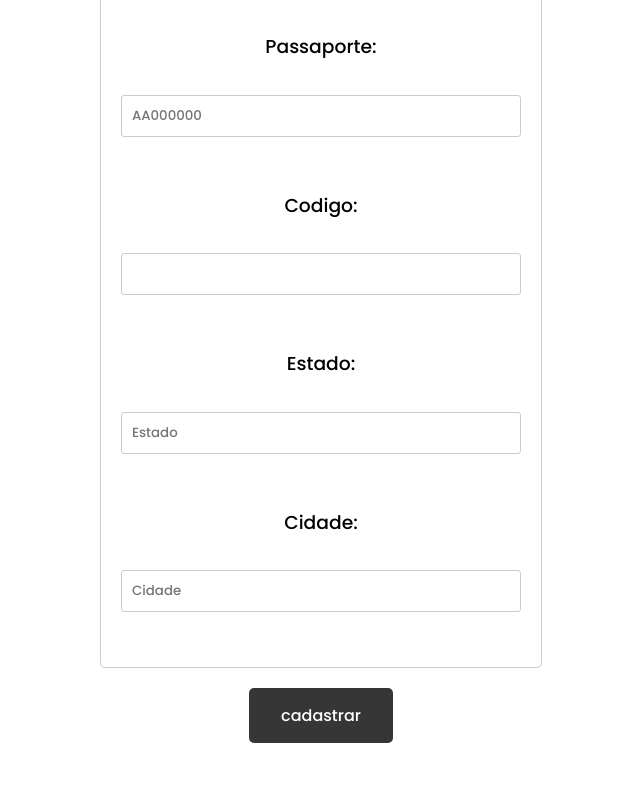
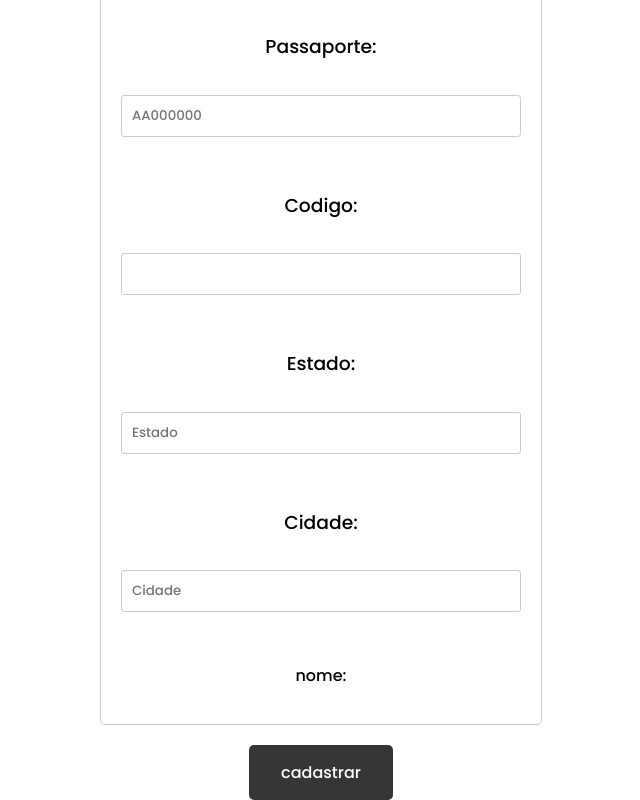
Before and after one commit to GabrielAlbinou/trabalho-daffara-e-wagner, a plain HTML site: page index.html in a window 1280 px wide. Shown: the part 1025-1825 px from the top of the page, without its empty margins (319-959 px from the left). Before the commit the page ends 1768 px from the top, so only its background shows below. Drawn offline with Linux system fonts and the light colour scheme.

Commit message:
Add files via upload

```diff
--- a/estilo.css
+++ b/estilo.css
@@ -18,7 +18,7 @@ html {
 
 }
 
-form {
+.cad {
   display: flex;
   flex-direction: column;
   align-items: center;
@@ -83,3 +83,6 @@ button {
 h1 {
   text-align: center;
 }
+p,span{
+
+}
--- a/index.html
+++ b/index.html
@@ -11,7 +11,7 @@
 <body>
   <script src="script.js"></script>
   <h1 class="page-header">Cadastro do Cliente</h1>
-  <form>
+    <div class="cad">
     <label for="name">
       <h3>Nome do cliente:</h3>
     </label>
@@ -71,8 +71,9 @@
     </label>
     <input type="text" id="cidade" name="cidade" placeholder="Cidade">
     <br>
-  </form>
-  <button>cadastrar</button>
+    <p>nome: <span id="nome"></span></p>
+  </div>
+  <button onclick="cadastro_cl()">cadastrar</button>
 </body>
 
 </html>
--- a/script.js
+++ b/script.js
@@ -0,0 +1,5 @@
+function cadastro_cl(){
+    const no_cl = document.getElementById('name').value;
+    document.getElementById('nome').style.color='red';
+    document.getElementById('nome').innerText = no_cl;
+}
```
Also changed, not shown: cadprod.html (+2 -2 lines).
